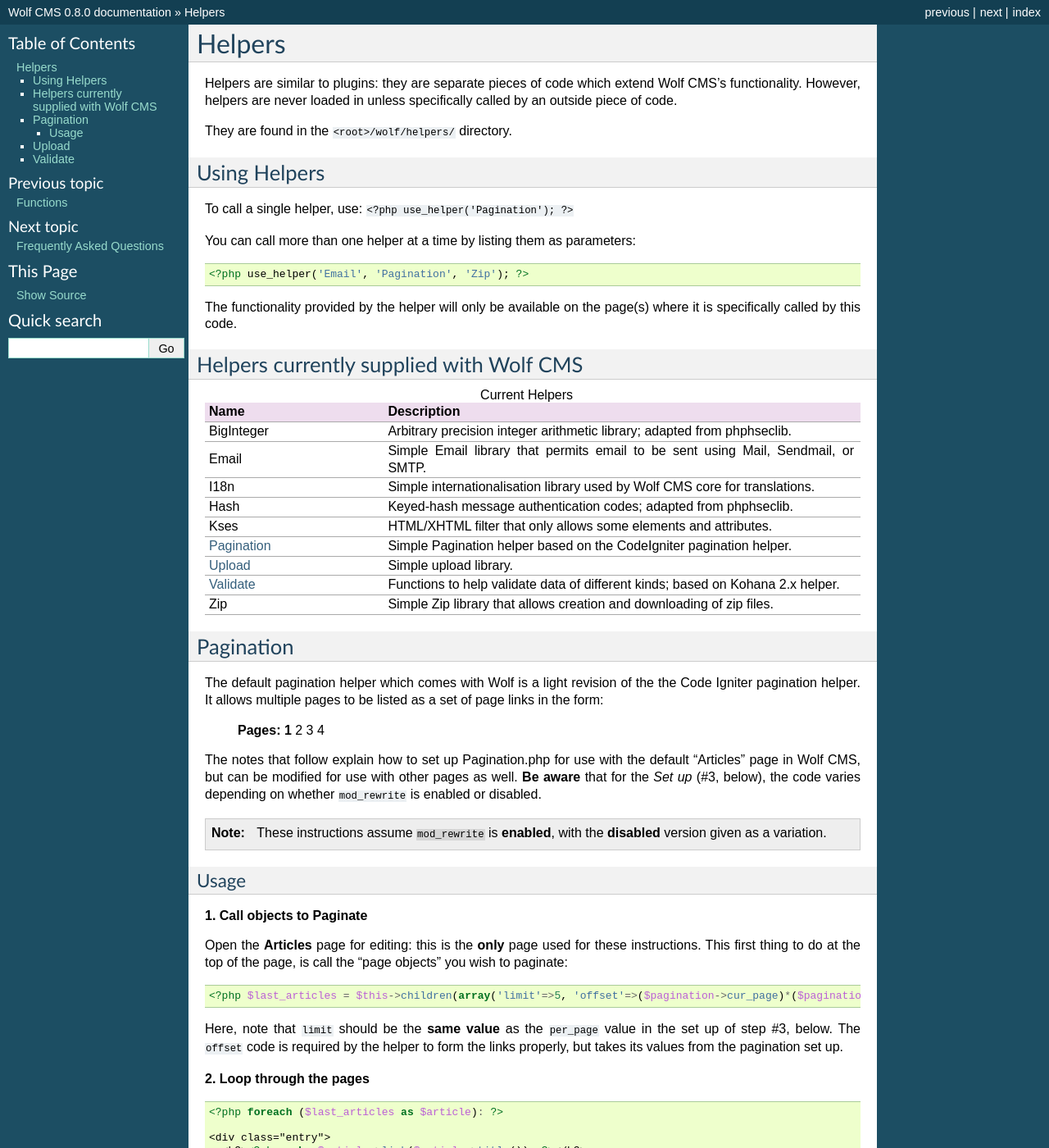
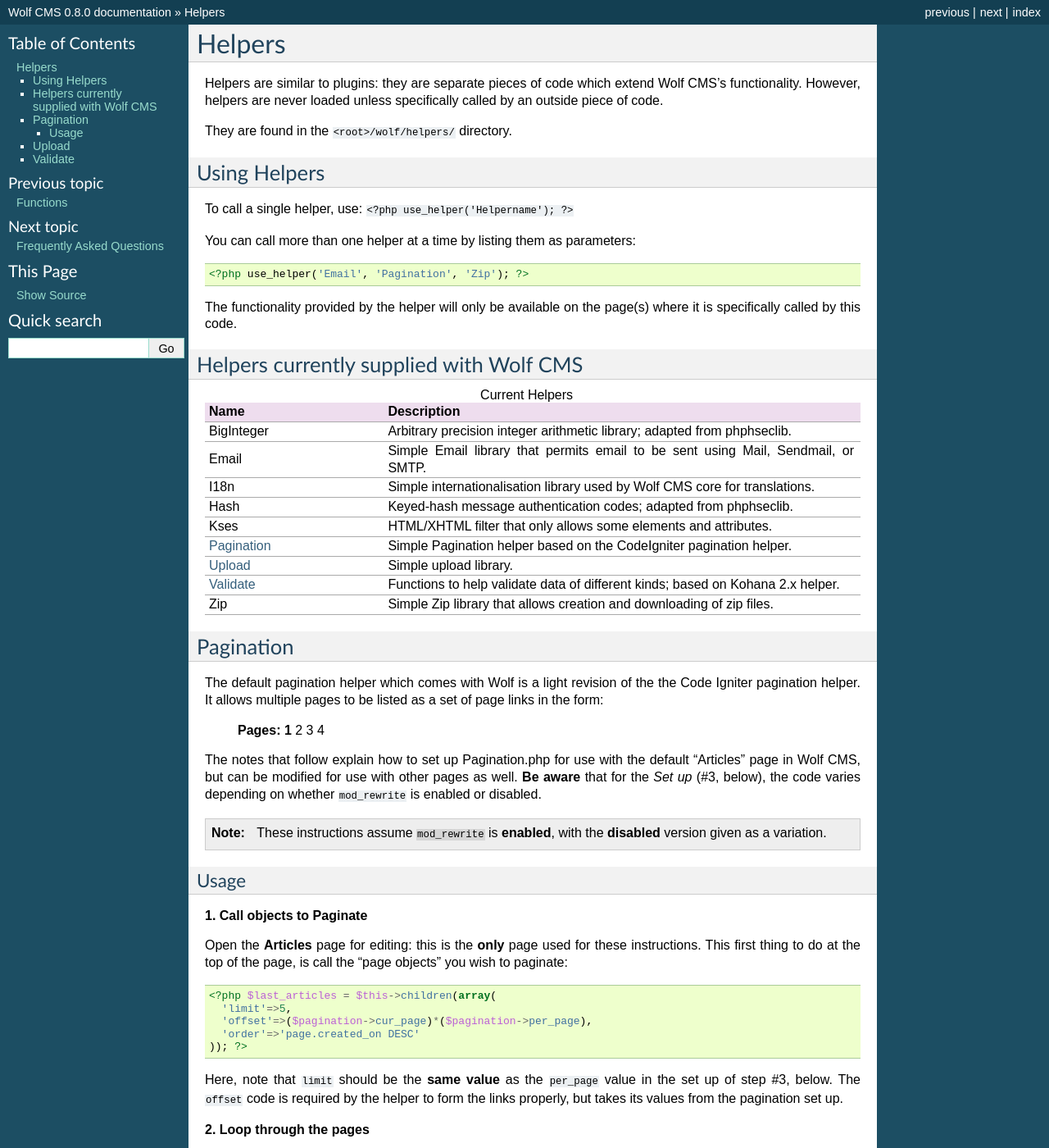
Before and after one commit to wolfcms/docs.wolfcms.org, a Sphinx documentation site: the page built from source/helpers.rst, in a window 1280 px wide and 1400 px high. Shown: the whole window at 82% size. Built offline with Sphinx 7.4.7, drawn with Linux system fonts in a browser that asks for light colours; pages that are not in the unit, such as notebooks, are missing from menus.

Commit message:
Tidy and format

```diff
--- a/source/helpers.rst
+++ b/source/helpers.rst
@@ -4,14 +4,14 @@
 Helpers
 =========
 
-Helpers are similar to plugins: they are separate pieces of code which extend Wolf CMS's functionality. However, helpers are never loaded in unless specifically called by an outside piece of code.
+Helpers are similar to plugins: they are separate pieces of code which extend Wolf CMS's functionality. However, helpers are never loaded unless specifically called by an outside piece of code.
 
 They are found in the ``<root>/wolf/helpers/`` directory.
 
 Using Helpers
 -------------
 
-To call a single helper, use: ``<?php use_helper('Pagination'); ?>``
+To call a single helper, use: ``<?php use_helper('Helpername'); ?>``
 
 You can call more than one helper at a time by listing them as parameters:
 
@@ -71,7 +71,11 @@
 
 .. code-block:: php
 
-  <?php $last_articles = $this->children(array('limit'=>5, 'offset'=>($pagination->cur_page)*($pagination->per_page),  'order'=>'page.created_on DESC')); ?>
+  <?php $last_articles = $this->children(array(
+    'limit'=>5,
+    'offset'=>($pagination->cur_page)*($pagination->per_page),
+    'order'=>'page.created_on DESC'
+  )); ?>
 
 Here, note that ``limit`` should be the **same value** as the ``per_page`` value in the set up of step #3, below. The ``offset`` code is required by the helper to form the links properly, but takes its values from the pagination set up.
 
```
